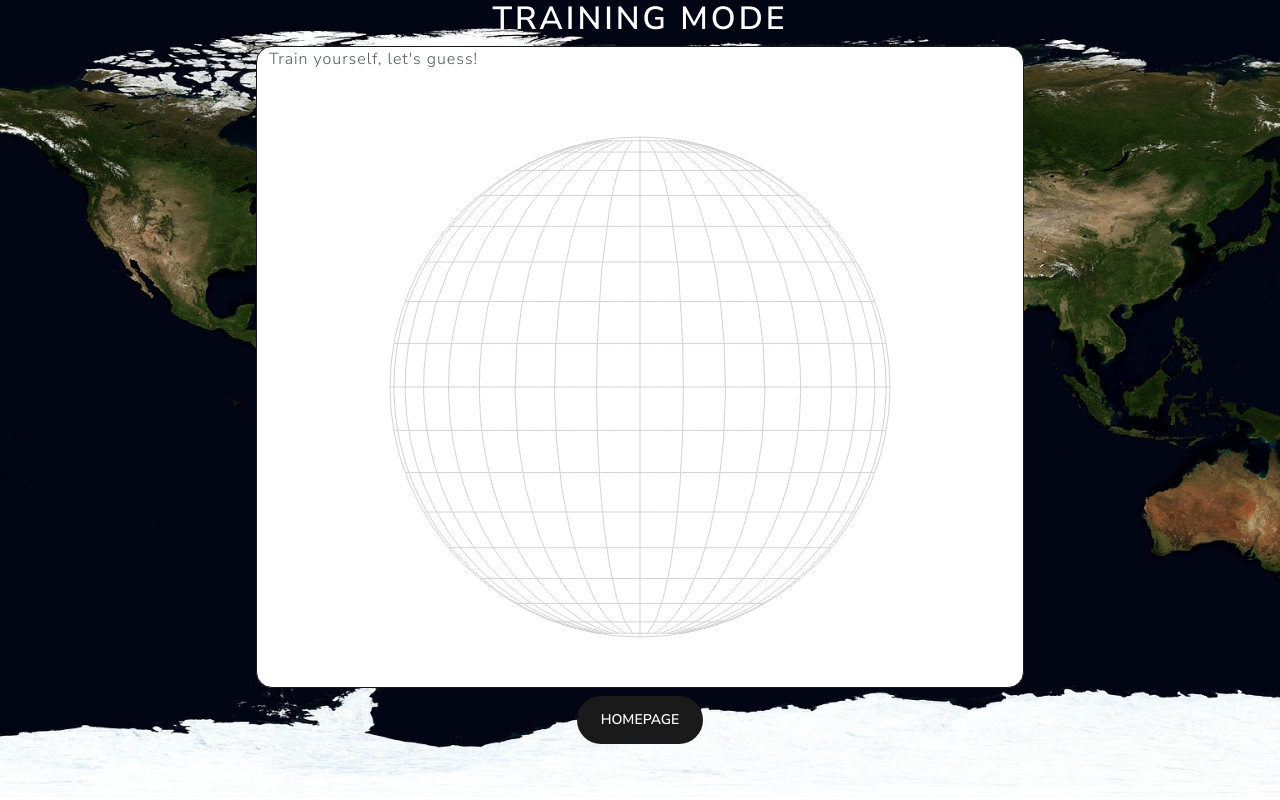
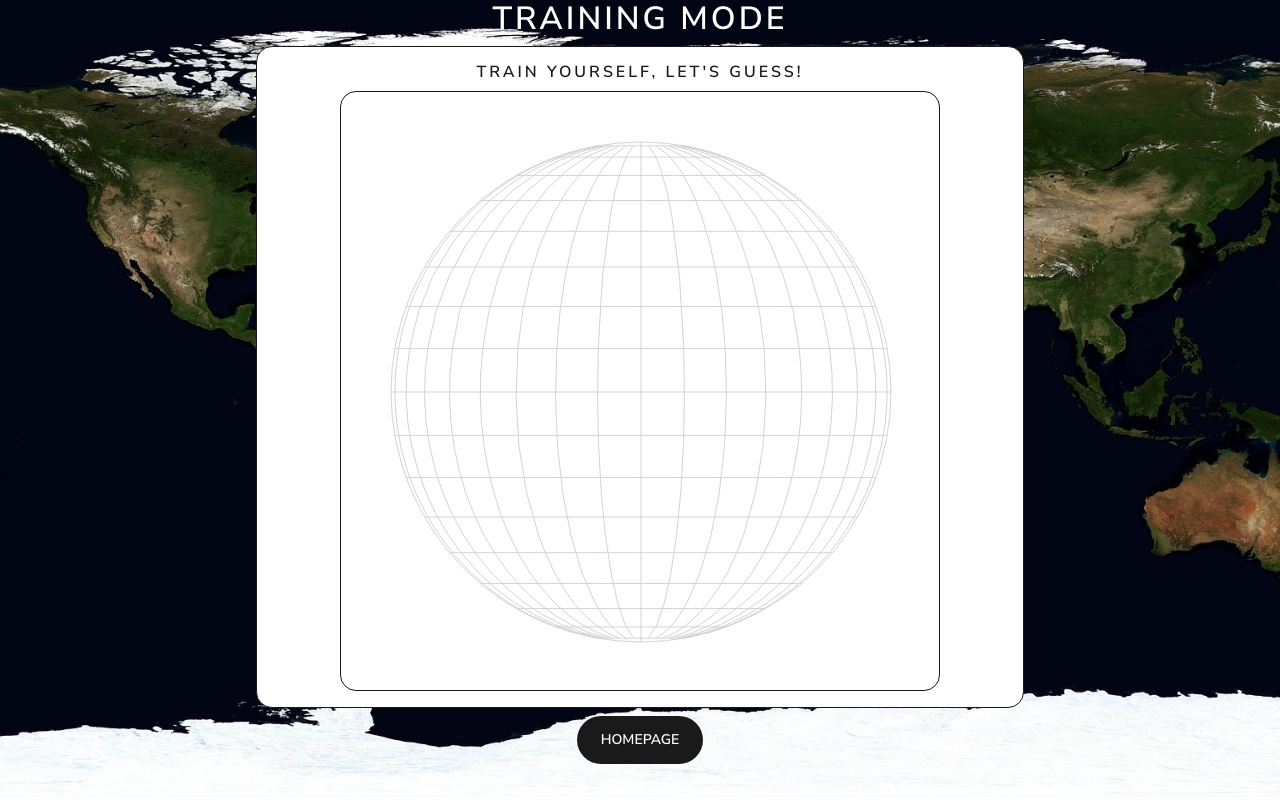
Before and after one commit to lefranc-sacha/projetWeb3_groupe22, a React (Vite) app: page /gameTraining in a window 1280 px wide. Built offline with nearby package versions, Linux system fonts and the light colour scheme; no server answers.

Commit message:
update css

```diff
--- a/src/Components/GameTraining/GameTraining.jsx
+++ b/src/Components/GameTraining/GameTraining.jsx
@@ -127,16 +127,16 @@ const GameTraining = () => {
 
         <div className="app-container-training" style={{ backgroundImage: `url(${backgroundImage})`, backgroundSize: 'cover', backgroundPosition: 'center' }}>
             <h1 className='text-center'>Training Mode</h1>
-            <div className="container border border-primary rounded-4" >
+            <div className="container border border-primary rounded-4 p-3" >
                 <div className="row">
-                    <div className="col">
-                        <p>Train yourself, let's guess!</p>
+                    <div className="col text-center">
+                        <h5>Train yourself, let's guess!</h5>
                     </div>
                 </div>
 
-                <div className="row">
+                <div className="row ">
                     <div className="col">
-                        <svg></svg>
+                        <svg className='border rounded-4 border-primary'></svg>
                     </div>
                 </div>
 
```
